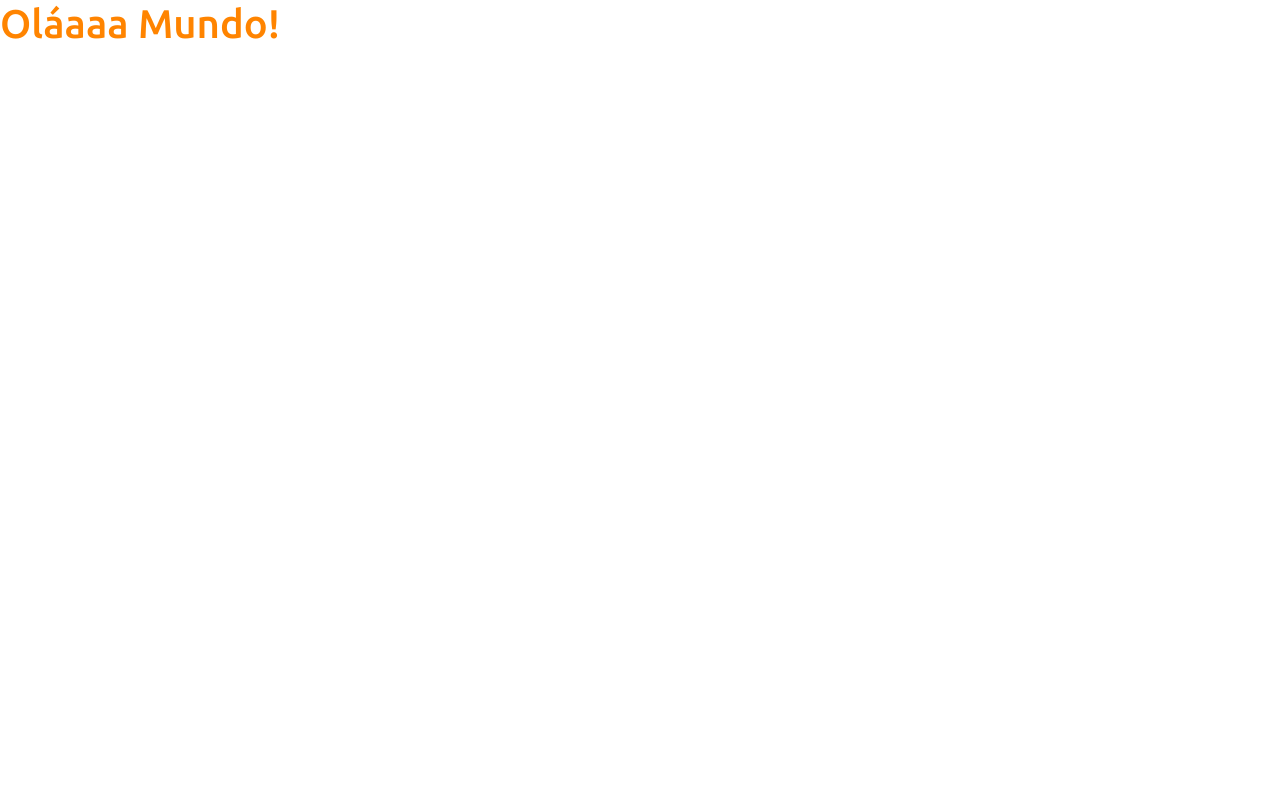
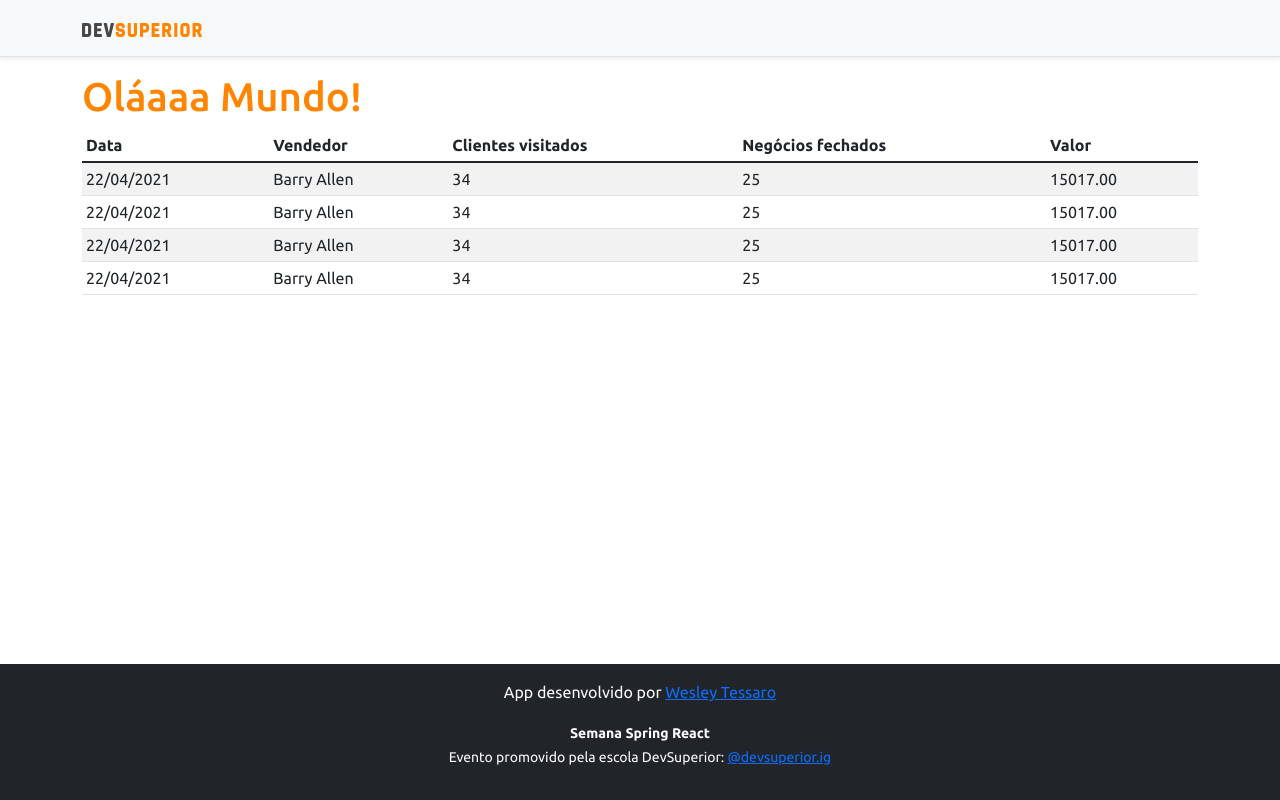
Before and after one commit to wesleytessaro/projeto-sds4, a React (Create React App) app in the folder frontend/: page / in a window 1280 px wide. Built offline with nearby package versions, Linux system fonts and the light colour scheme.

Commit message:
Basic static components

```diff
--- a/frontend/src/App.tsx
+++ b/frontend/src/App.tsx
@@ -1,8 +1,17 @@
+import DataTable from "components/DataTable";
+import Footer from "components/Footer";
+import NavBar from "components/NavBar";
+
 function App() {
   return (
-    <div>
-      <h1 className="text-primary">Oláaaa Mundo!</h1>
-    </div>
+    <>
+      <NavBar />
+      <div className="container">
+        <h1 className="text-primary">Oláaaa Mundo!</h1>
+        <DataTable/>
+      </div>
+      <Footer/>
+    </>
   );
 }
 
--- /dev/null
+++ b/frontend/src/components/DataTable/index.tsx
@@ -0,0 +1,50 @@
+
+const DataTable = () => {
+    return (
+        <div className="table-responsive">
+            <table className="table table-striped table-sm">
+                <thead>
+                    <tr>
+                        <th>Data</th>
+                        <th>Vendedor</th>
+                        <th>Clientes visitados</th>
+                        <th>Negócios fechados</th>
+                        <th>Valor</th>
+                    </tr>
+                </thead>
+                <tbody>
+                    <tr>
+                        <td>22/04/2021</td>
+                        <td>Barry Allen</td>
+                        <td>34</td>
+                        <td>25</td>
+                        <td>15017.00</td>
+                    </tr>
+                    <tr>
+                        <td>22/04/2021</td>
+                        <td>Barry Allen</td>
+                        <td>34</td>
+                        <td>25</td>
+                        <td>15017.00</td>
+                    </tr>
+                    <tr>
+                        <td>22/04/2021</td>
+                        <td>Barry Allen</td>
+                        <td>34</td>
+                        <td>25</td>
+                        <td>15017.00</td>
+                    </tr>
+                    <tr>
+                        <td>22/04/2021</td>
+                        <td>Barry Allen</td>
+                        <td>34</td>
+                        <td>25</td>
+                        <td>15017.00</td>
+                    </tr>
+                </tbody>
+            </table>
+        </div>
+    );
+}
+
+export default DataTable;
--- /dev/null
+++ b/frontend/src/components/Footer/index.tsx
@@ -0,0 +1,19 @@
+
+const Footer = () => {
+    return (
+        <footer className="footer mt-auto py-3 bg-dark">
+            <div className="container">
+                <p className="text-light">App desenvolvido por <a
+                    href="https://github.com/wesleytessaro" target="_blank"
+                    rel="noreferrer">Wesley Tessaro</a></p>
+                <p className="text-light"><small><strong>Semana Spring
+                    React</strong><br />
+                    Evento promovido pela escola DevSuperior: <a
+                        href="https://instagram.com/devsuperior.ig" target="_blank"
+                        rel="noreferrer">@devsuperior.ig</a></small></p>
+            </div>
+        </footer>
+    );
+}
+
+export default Footer;
--- /dev/null
+++ b/frontend/src/components/NavBar/index.tsx
@@ -0,0 +1,17 @@
+import ImgDsDark from 'assets/img/ds-dark.svg';
+
+const NavBar = () => {
+    return (
+
+        <div className="d-flex flex-column flex-md-row align-items-center p-3
+px-md-4 mb-3 bg-light border-bottom shadow-sm">
+            <div className="container">
+                <nav className="my-2 my-md-0 mr-md-3">
+                    <img src={ImgDsDark} alt="DevSuperior" width="120" />
+                </nav>
+            </div>
+        </div>
+    );
+}
+
+export default NavBar;
```
Also changed, not shown: frontend/src/assets/img/ds-dark.svg (added), 1 other file (tests, documents, lock files or other folders).
